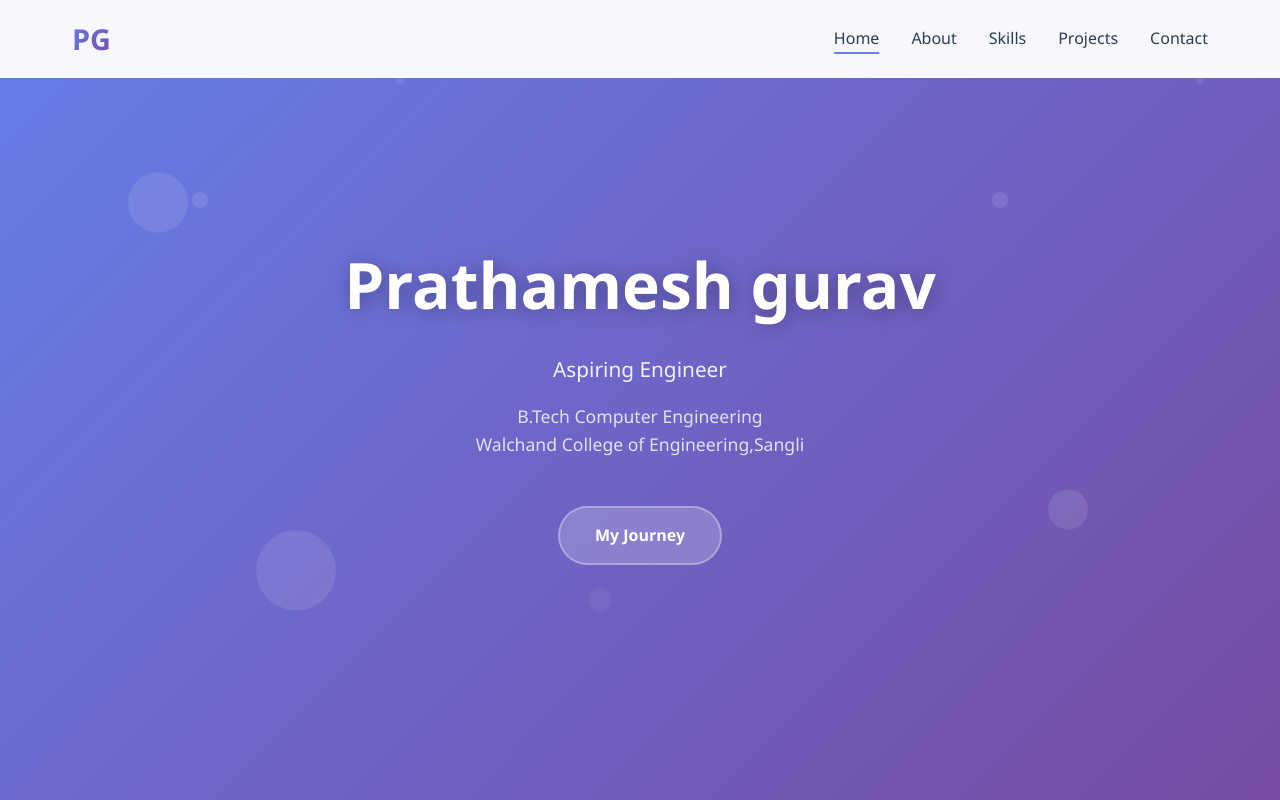
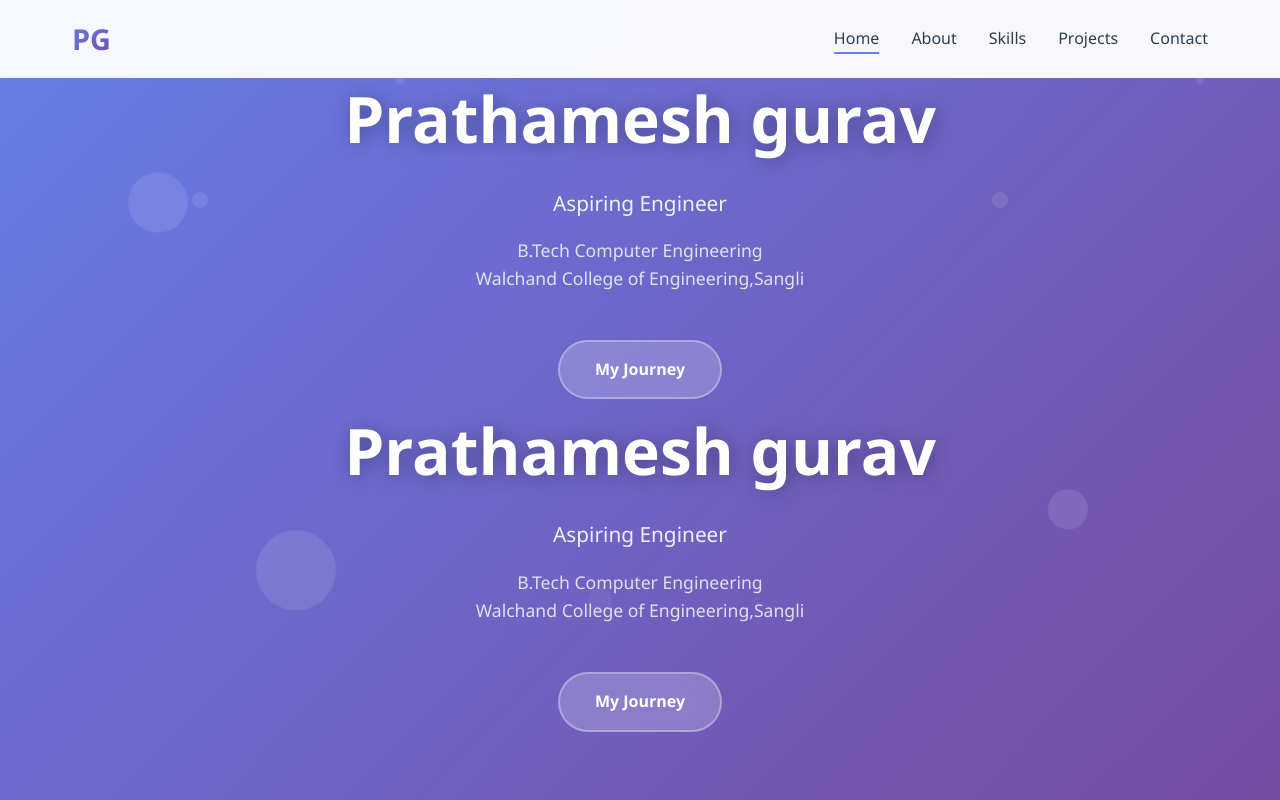
Before and after one commit to Pratham2779/cicd_demo, a website: page index.html in a window 1280 px wide. Shown: the top 800 px of the page. Drawn offline with Linux system fonts and the light colour scheme.

Commit message:
changes made

```diff
--- a/index.html
+++ b/index.html
@@ -648,6 +648,10 @@
             <p class="subtitle">Aspiring Engineer</p>
             <p class="degree">B.Tech Computer Engineering<br>Walchand College of Engineering,Sangli</p>
             <a href="#about" class="cta-button"> My Journey</a>
+            <h1>Prathamesh gurav</h1>
+            <p class="subtitle">Aspiring Engineer</p>
+            <p class="degree">B.Tech Computer Engineering<br>Walchand College of Engineering,Sangli</p>
+            <a href="#about" class="cta-button"> My Journey</a>
         </div>
     </section>
 
```
